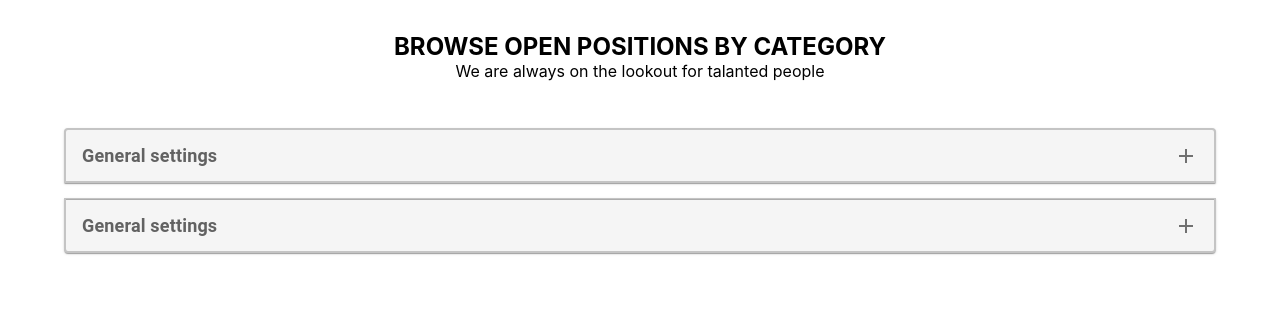
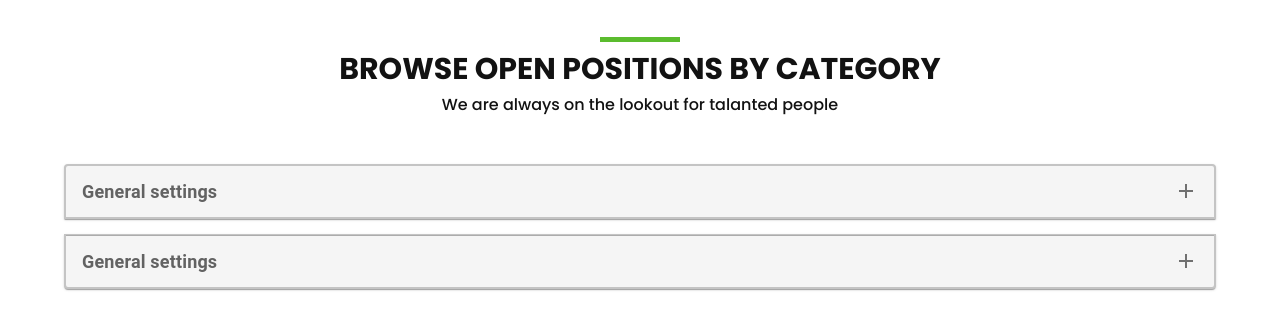
Before and after one commit to shaon07/jobcard, a React (Create React App) app: page / in a window 1280 px wide. Shown: the top 330 px of the page. Built offline with nearby package versions, Linux system fonts and the light colour scheme.

Commit message:
added custom font family

```diff
--- a/public/index.html
+++ b/public/index.html
@@ -1,31 +1,26 @@
 <!DOCTYPE html>
 <html lang="en">
+
 <head>
   <meta charset="utf-8" />
   <link rel="icon" href="%PUBLIC_URL%/favicon.ico" />
   <meta name="viewport" content="width=device-width, initial-scale=1" />
   <meta name="theme-color" content="#000000" />
-    <meta
-      name="description"
-      content="Web site created using create-react-app"
-    />
+  <meta name="description" content="Web site created using create-react-app" />
   <link rel="apple-touch-icon" href="%PUBLIC_URL%/logo192.png" />
   <!--
       manifest.json provides metadata used when your web app is installed on a
       user's mobile device or desktop. See https://developers.google.com/web/fundamentals/web-app-manifest/
     -->
   <link rel="manifest" href="%PUBLIC_URL%/manifest.json" />
-    <!--
-      Notice the use of %PUBLIC_URL% in the tags above.
-      It will be replaced with the URL of the `public` folder during the build.
-      Only files inside the `public` folder can be referenced from the HTML.
-
-      Unlike "/favicon.ico" or "favicon.ico", "%PUBLIC_URL%/favicon.ico" will
-      work correctly both with client-side routing and a non-root public URL.
-      Learn how to configure a non-root public URL by running `npm run build`.
-    -->
+  <link rel="preconnect" href="https://fonts.googleapis.com">
+  <link rel="preconnect" href="https://fonts.gstatic.com" crossorigin>
+  <link
+    href="https://fonts.googleapis.com/css2?family=Poppins:ital,wght@0,100;0,200;0,300;0,400;0,500;0,600;0,700;0,800;0,900;1,100;1,200;1,300;1,400;1,500;1,600;1,700;1,800;1,900&display=swap"
+    rel="stylesheet">
   <title>React App</title>
 </head>
+
 <body>
   <noscript>You need to enable JavaScript to run this app.</noscript>
   <div id="root"></div>
@@ -40,4 +35,5 @@
       To create a production bundle, use `npm run build` or `yarn build`.
     -->
 </body>
+
 </html>
--- a/src/App.css
+++ b/src/App.css
@@ -2,6 +2,7 @@
   padding: 0;
   margin: 0;
   box-sizing: border-box;
+  font-family: 'Poppins', sans-serif;
 }
 
 :root {
@@ -10,4 +11,5 @@
   --third: #F5F5F5;
   --darkGrey: #626262;
   --dark: #121212;
+  --green: #5BBC2E;
 }
--- a/src/components/Homepage/homepage.module.css
+++ b/src/components/Homepage/homepage.module.css
@@ -25,3 +25,24 @@
   padding: 2rem;
   height: 100%;
 }
+
+.divider {
+  width: 5rem;
+  height: 0.3rem;
+  background-color: var(--green);
+  display: block;
+  margin: 5px auto;
+}
+
+.homepageHeading h2 {
+  color: var(--dark);
+  font-weight: bold;
+  font-size: 30px;
+  line-height: 1.5;
+}
+
+.homepageHeading p {
+  color: var(--dark);
+  font: 18px;
+  font-weight: 500;
+}
--- a/src/components/Homepage/index.js
+++ b/src/components/Homepage/index.js
@@ -9,6 +9,7 @@
     <div className={`${styles.homepageWrapper}`}>
       <Container className={`${styles.container}`}>
         <Box className={`${styles.homepageHeading}`}>
+          <div className={`${styles.divider}`}></div>
           <h2>BROWSE OPEN POSITIONS BY CATEGORY</h2>
           <p>We are always on the lookout for talanted people</p>
         </Box>
```
Lines whose indentation alone changed are shown as unchanged.
